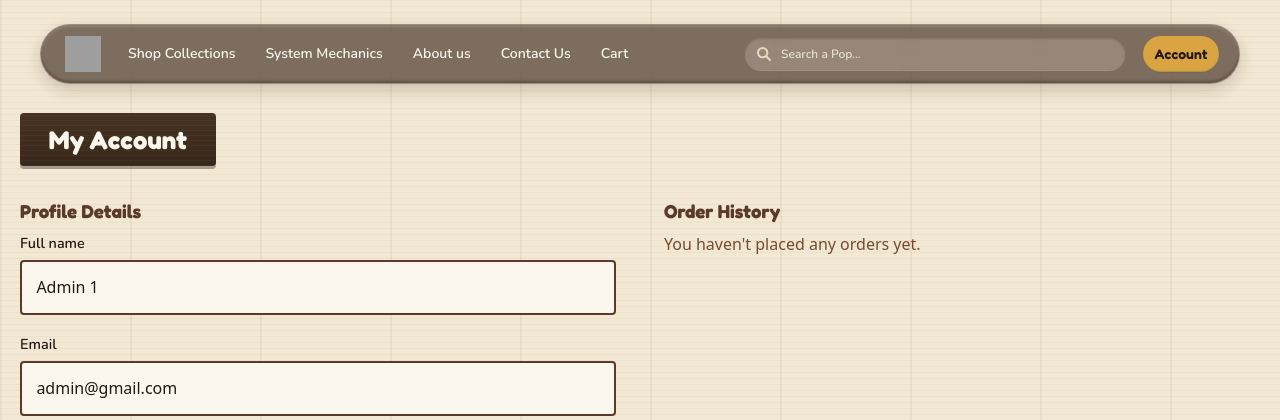
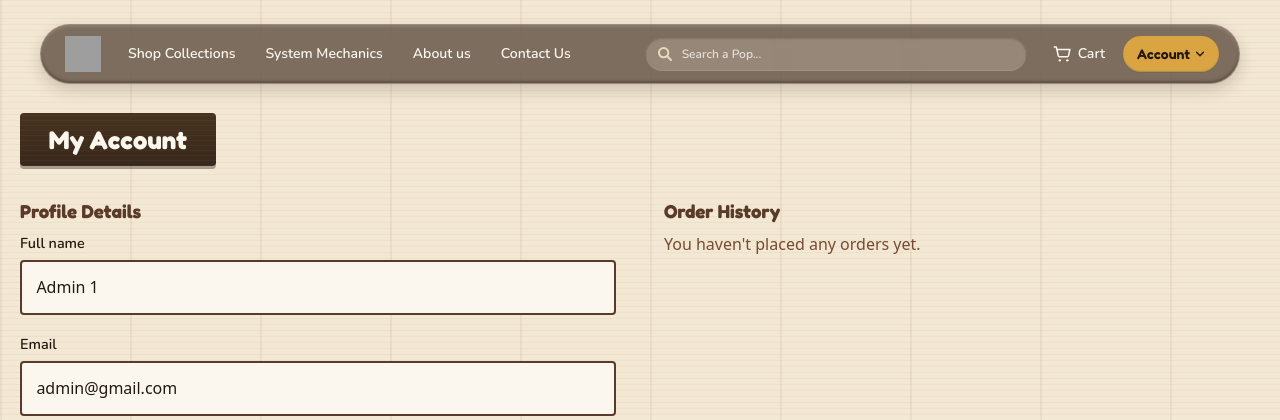
Before and after one commit to KharoPT/the-pop-cabin, a PHP site: page /popcabdb-frontend/account.php in a window 1280 px wide. Shown: the top 420 px of the page. Run offline with PHP 8.4, Linux system fonts and the light colour scheme; the visitor is signed in with stand-in values (Sample User, id 1); data comes from the database, SQL or seed files in the repository; data that the repository does not hold is empty; some web fonts are replaced; grey boxes are pictures that could not be loaded.

Commit message:
feat(header): add the account dropdown and cart actions

```diff
--- a/assets/css/header.css
+++ b/assets/css/header.css
@@ -42,14 +42,61 @@
 }
 .search-form input::placeholder { color: rgba(251, 247, 238, .78); }
 .login-btn {
-  flex: none; width: 56px; height: 32px; margin-left: 12px; padding: 0;
-  display: inline-flex; align-items: center; justify-content: center;
+  flex: none; min-width: 56px; height: 32px; margin-left: 0; padding: 0 12px;
+  display: inline-flex; align-items: center; justify-content: center; gap: 5px;
   background: var(--color-highlight-default); color: var(--color-text-on-highlight);
   border: 0; border-radius: 21px;
   font: 600 12px/20px var(--font-family-heading); text-decoration: none;
   box-shadow: 0 1px 1px rgba(0, 0, 0, .06), inset 0 -1px 1px rgba(31, 85, 96, .25);
 }
 .login-btn:hover { background: var(--color-highlight-hover); color: var(--color-text-on-highlight); }
+
+/* Cart + account, pinned to the right of the search field. The cart moves out
+   of the inline nav so the nav stays for browsing and the actions stay together. */
+.header-actions {
+  flex: none; display: flex; align-items: center; gap: 6px; margin-left: 12px;
+}
+.header-cart {
+  display: none; align-items: center; gap: 6px; height: 32px; padding: 0 9px;
+  border-radius: 999px; color: var(--color-text-on-dark); text-decoration: none;
+  font: 600 13px/20px var(--font-family-body); white-space: nowrap;
+}
+.header-cart:hover { background: rgba(255, 255, 255, .12); color: var(--color-text-on-dark); }
+.header-cart[aria-current="page"] { background: rgba(255, 255, 255, .16); color: var(--color-text-highlight-on-dark); }
+.header-cart img { width: 20px; height: 20px; flex: none; }
+.header-cart .cart-badge { margin-left: 2px; }
+
+/* Account disclosure. Hover opens it on pointer devices (main.js); click,
+   keyboard and touch use the native details behaviour. */
+.account-menu { position: relative; flex: none; }
+.account-menu > summary { list-style: none; cursor: pointer; user-select: none; }
+.account-menu > summary::-webkit-details-marker { display: none; }
+.account-menu > summary::marker { content: none; }
+.account-menu[open] > summary { background: var(--color-highlight-hover); color: var(--color-text-on-highlight); }
+.account-chevron { width: 10px; height: 6px; flex: none; transition: transform var(--motion-duration-fast) var(--motion-ease-out); }
+.account-menu[open] .account-chevron { transform: rotate(180deg); }
+.account-menu-panel {
+  position: absolute; top: calc(100% + 12px); right: 0; z-index: var(--z-dropdown);
+  min-width: 216px; padding: 8px; border-radius: 16px;
+  background: var(--color-bg-surface); border: 1px solid var(--color-border-subtle);
+  box-shadow: 0 16px 34px rgba(36, 24, 18, .3);
+}
+/* Bridge the 12px gap so moving the pointer from the trigger to the panel
+   does not leave the dropdown. */
+.account-menu-panel::before {
+  content: ""; position: absolute; left: 0; right: 0; top: -12px; height: 12px;
+}
+.account-menu-panel a {
+  display: flex; align-items: center; min-height: 44px; padding: 0 14px; border-radius: 10px;
+  color: var(--color-text-primary); font: 600 14px/20px var(--font-family-body); text-decoration: none;
+}
+.account-menu-panel a:hover { background: var(--color-highlight-subtle); color: var(--color-text-primary); }
+.account-menu-panel a[aria-current="page"] { background: var(--color-highlight-subtle); color: var(--color-text-primary); }
+.account-menu-signout { position: relative; margin-top: 6px; }
+.account-menu-signout::before {
+  content: ""; position: absolute; left: 0; right: 0; top: -4px; height: 1px;
+  background: var(--color-border-subtle);
+}
 
 /* The menu is a dropdown: anchored to the sticky header, out of flow, so opening
    it never changes the header height or pushes the page below it (at the top of
@@ -84,7 +131,9 @@
   .logo-link { margin-left: 14px; }
   .search-form { margin-left: 32px; }
   .search-form input { height: 32px; padding: 0 28px 0 36px; font-size: 12px; background-size: 14px; background-position: 12px center; }
-  .login-btn { width: 76px; height: 36px; margin-left: 16px; font-size: 14px; }
+  .header-actions { margin-left: 16px; gap: 8px; }
+  .header-cart { display: inline-flex; height: 36px; padding: 0 10px; font-size: 14px; }
+  .login-btn { min-width: 76px; height: 36px; padding: 0 14px; font-size: 14px; }
   .site-menu { left: 32px; right: 32px; max-width: 640px; }
 }
 
@@ -106,8 +155,6 @@
   }
   .header-nav a:hover { background: rgba(255, 255, 255, .12); color: var(--color-text-on-dark); }
   .header-nav a[aria-current="page"] { background: rgba(255, 255, 255, .16); color: var(--color-text-highlight-on-dark); }
-  .header-nav .cart-badge { margin-left: 2px; }
-  .login-btn { margin-left: 18px; }
 }
 
 @media (min-width: 1200px) {
--- a/includes/header.php
+++ b/includes/header.php
@@ -56,11 +56,6 @@ $menuLinks = [
                 <?php foreach ($menuLinks as [$file, $label]): ?>
                     <li><a href="<?php echo SITE_URL . '/' . $file; ?>" <?php echo $currentPage === $file ? 'aria-current="page"' : ''; ?>><?php echo e($label); ?></a></li>
                 <?php endforeach; ?>
-                <li>
-                    <a href="<?php echo SITE_URL; ?>/cart.php" <?php echo $currentPage === 'cart.php' ? 'aria-current="page"' : ''; ?>>Cart
-                        <span class="cart-badge" style="<?php echo $cartCountForHeader > 0 ? '' : 'display:none;'; ?>"><?php echo (int) $cartCountForHeader; ?></span>
-                    </a>
-                </li>
             </ul>
         </nav>
 
@@ -70,11 +65,33 @@ $menuLinks = [
             <button type="submit" class="sr-only">Search</button>
         </form>
 
-        <?php if (isLoggedIn()): ?>
-            <a href="<?php echo SITE_URL; ?>/account.php" class="login-btn">Account</a>
-        <?php else: ?>
-            <a href="<?php echo SITE_URL; ?>/login.php" class="login-btn">Sign In</a>
-        <?php endif; ?>
+        <div class="header-actions">
+            <a class="header-cart" href="<?php echo SITE_URL; ?>/cart.php" <?php echo $currentPage === 'cart.php' ? 'aria-current="page"' : ''; ?>>
+                <img src="<?php echo assetUrl('img/icon-cart.svg'); ?>" alt="" width="20" height="20">
+                <span class="header-cart-label">Cart</span>
+                <span class="cart-badge" style="<?php echo $cartCountForHeader > 0 ? '' : 'display:none;'; ?>"><?php echo (int) $cartCountForHeader; ?></span>
+            </a>
+
+            <?php if (isLoggedIn()): ?>
+                <details class="account-menu">
+                    <summary class="login-btn account-trigger">
+                        <span>Account</span>
+                        <svg class="account-chevron" width="10" height="7" viewBox="0 0 10 7" fill="none" aria-hidden="true" focusable="false">
+                            <path d="M1 1.5 5 5.5l4-4" stroke="currentColor" stroke-width="1.6" stroke-linecap="round" stroke-linejoin="round"/>
+                        </svg>
+                    </summary>
+                    <div class="account-menu-panel">
+                        <a href="<?php echo SITE_URL; ?>/account.php" <?php echo $currentPage === 'account.php' ? 'aria-current="page"' : ''; ?>>Account Details</a>
+                        <?php if (isAdmin()): ?>
+                            <a href="<?php echo SITE_URL; ?>/admin/index.php">Admin Panel</a>
+                        <?php endif; ?>
+                        <a class="account-menu-signout" href="<?php echo SITE_URL; ?>/logout.php">Sign Out</a>
+                    </div>
+                </details>
+            <?php else: ?>
+                <a href="<?php echo SITE_URL; ?>/login.php" class="login-btn">Sign In</a>
+            <?php endif; ?>
+        </div>
     </div>
 
     <nav class="site-menu" id="site-menu" aria-label="Main menu" hidden>
@@ -90,11 +107,11 @@ $menuLinks = [
                 </a>
             </li>
             <?php if (isLoggedIn()): ?>
-                <li><a href="<?php echo SITE_URL; ?>/account.php">My Account</a></li>
+                <li><a href="<?php echo SITE_URL; ?>/account.php">Account Details</a></li>
                 <?php if (isAdmin()): ?>
                     <li><a href="<?php echo SITE_URL; ?>/admin/index.php">Admin Panel</a></li>
                 <?php endif; ?>
-                <li><a href="<?php echo SITE_URL; ?>/logout.php">Log out</a></li>
+                <li><a href="<?php echo SITE_URL; ?>/logout.php">Sign Out</a></li>
             <?php else: ?>
                 <li><a href="<?php echo SITE_URL; ?>/login.php">Login</a></li>
                 <li><a href="<?php echo SITE_URL; ?>/register.php">Sign Up</a></li>
```
Also changed, not shown: assets/js/main.js (+53 -0 lines), assets/img/icon-cart.svg (added).
